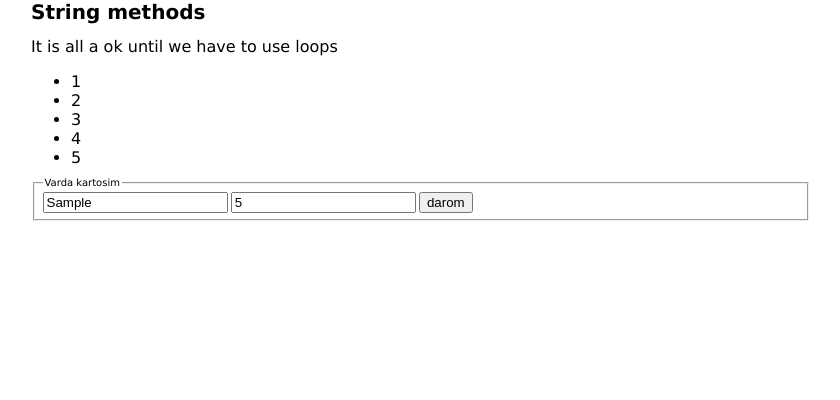
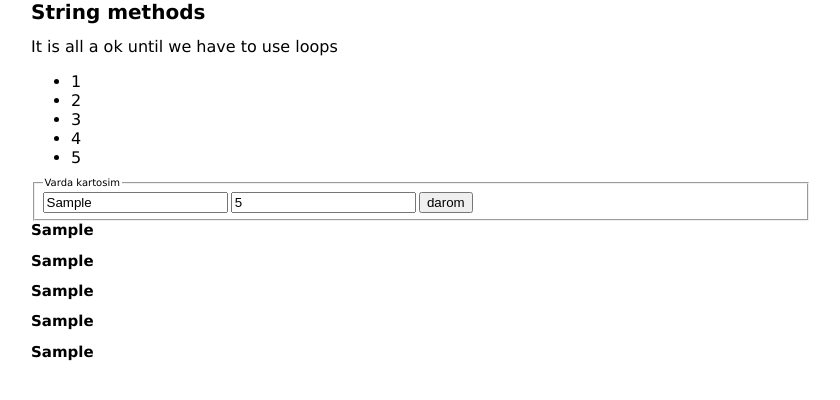
Before and after one commit to MariusCodeAcademy/feu5-11_JS_string_methods_array_hof_methods, a plain HTML site: page index.html in a window 1280 px wide. Both pictures are taken after typing "Sample", "5" into the empty fields and a click on the button "darom". Shown: the whole page, without its empty margins (219-1059 px from the left). Drawn offline with Linux system fonts and the light colour scheme.

Commit message:
makeOneH2AndAppend

```diff
--- a/arrayMethods/form.js
+++ b/arrayMethods/form.js
@@ -1,12 +1,45 @@
 'use strict';
 console.log('form.js file was loaded');
 
+/* 5. Sukurk du input'us - vieną, kur vartotojas įves savo vardą; kitą - skaičių.
+Pirma, patikrink ar skaičius sveikas (jei ne - alert). J
+ei sveikas, po apačia sukurk h2 elementą kur vardas bus atkartotas tiek kartų, kiek skaičius nurodo. */
+
 // taikomes
 const formEl = document.getElementById('kartokForm');
+const vardasEl = document.getElementById('vardas');
+const timesEl = document.getElementById('times');
+
+const makeOneH2AndAppend = function (h2Text) {
+  const h2El = document.createElement('h2');
+  h2El.textContent = h2Text;
+  formEl.after(h2El);
+};
+
+// makeOneH2AndAppend('Serbentautas');
 
 formEl.addEventListener('submit', (event) => {
   // sustabdyt perkrovima
   event.preventDefault();
   console.log('js control the form');
   //tolimesne logika
+  // paimti inputu reiksmes
+  const formValues = {
+    vardas: vardasEl.value,
+    kiekKartu: Number(timesEl.value),
+  };
+  console.log('formValues ===', formValues);
+
+  // Pirma, patikrink ar skaičius sveikas (jei ne - alert)
+  if (!Number.isInteger(formValues.kiekKartu)) {
+    // skaicius NEsveikas
+    alert('ivesti sveika skaiciu, jokiu ligoniu');
+    return;
+  }
+  // Skaicius yra sveikas
+  // po apačia sukurk h2 elementą kur vardas bus atkartotas tiek kartų, kiek skaičius nurodo.
+  for (let i = 0; i < formValues.kiekKartu; i++) {
+    // console.count('spausdinti');
+    makeOneH2AndAppend(formValues.vardas);
+  }
 });
--- a/index.html
+++ b/index.html
@@ -33,7 +33,7 @@
       <fieldset>
         <legend>Varda kartosim</legend>
         <input type="text" id="vardas" name="vardas" placeholder="Vardas">
-        <input type="number" name="times" id="times" placeholder="Kiek kartu">
+        <input type="number" step="0.1" name="times" id="times" placeholder="Kiek kartu">
         <button type="submit">darom</button>
       </fieldset>
     </form>
```
